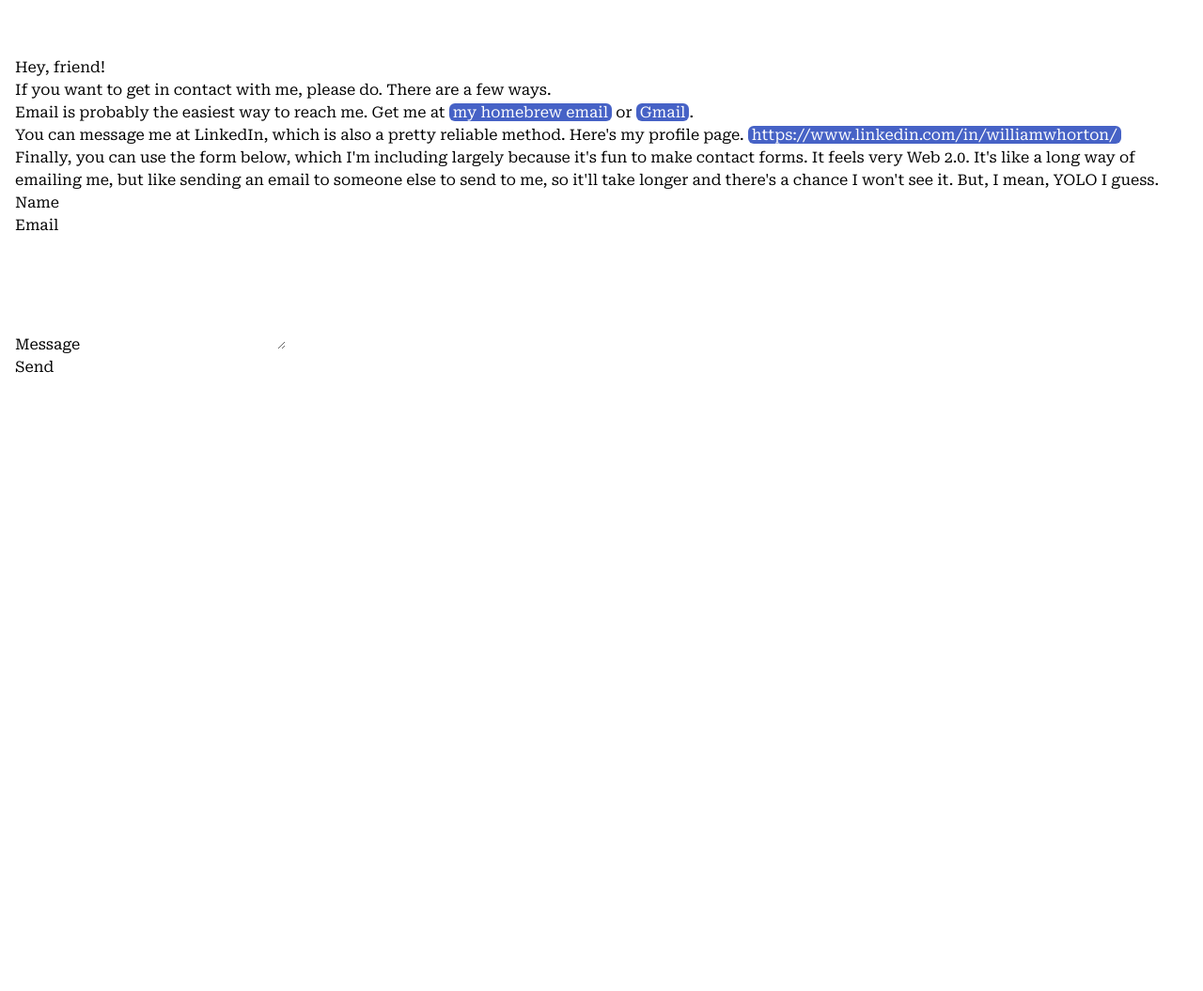
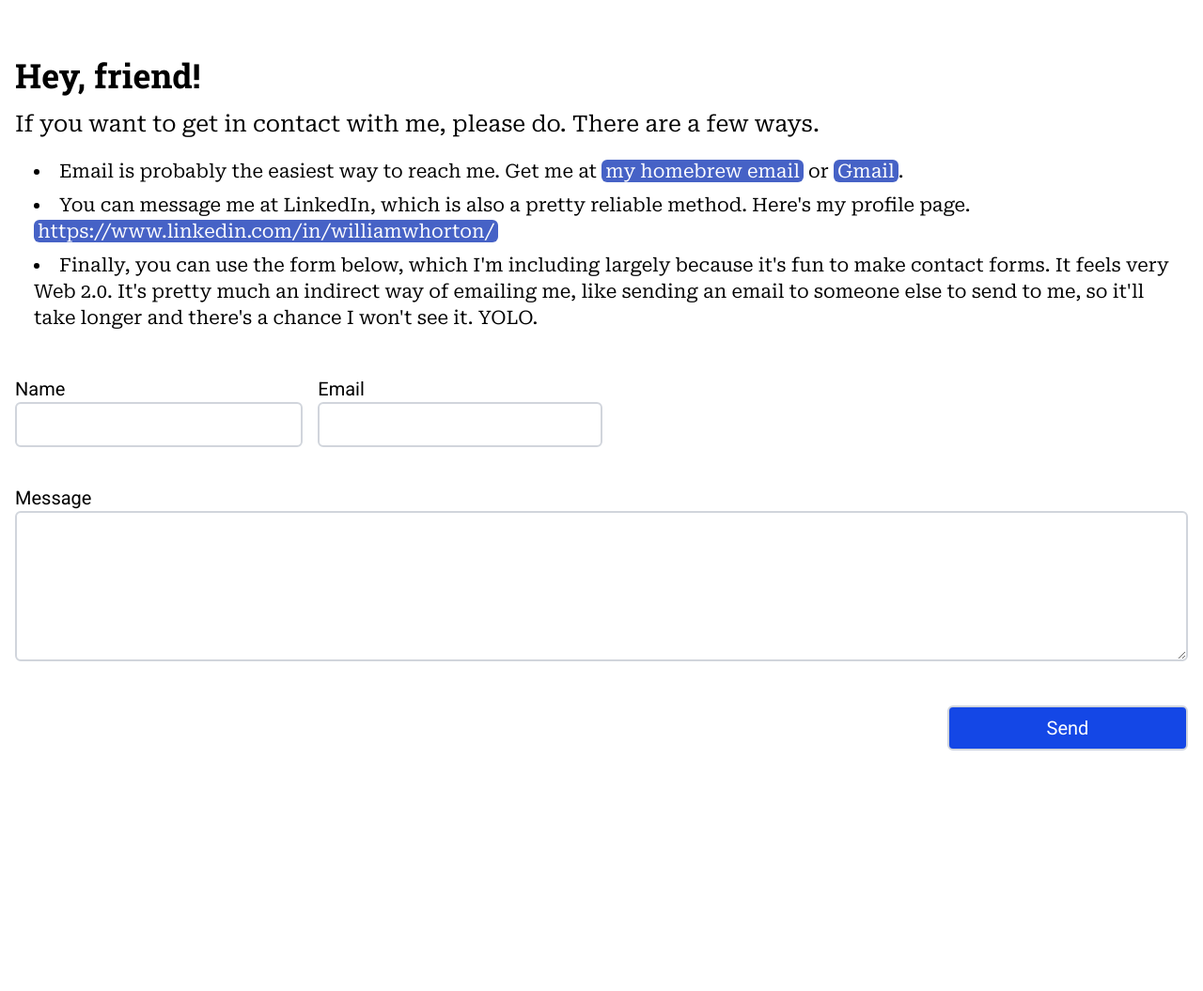
Before and after one commit to williamwhorton/WilliamWhortonDotCom, a Flask app: page /contact in a window 1280 px wide. Shown: the part 112-1167 px from the top of the page at 94% size. Before the commit the page ends 509 px from the top, so only its background shows below. Run offline with Flask 3, Linux system fonts and the light colour scheme; style sheets or scripts are compiled from the project's sources.

Commit message:
"Enhance Contact page: refine form layout with Tailwind classes, improve typography, and update input styling for better usability"

```diff
--- a/app/static/src/input.css
+++ b/app/static/src/input.css
@@ -35,6 +35,11 @@
   .link {
     @apply bg-blue-800 opacity-80 text-white rounded-md px-1;
   }
+  .contact-form {
+    input, textarea {
+      @apply w-full p-2 mb-2 border-2 border-gray-300 rounded-md;
+    }
+  }
 }
 
 @layer utilities {
--- a/app/templates/components/contact_form.html
+++ b/app/templates/components/contact_form.html
@@ -1,9 +1,11 @@
-<form method="POST">
+<form method="POST" class="flex flex-col gap-4 contact-form">
     {{ form.hidden_tag() }}
-    <p>{{ form.name.label }} {{ form.name(class="form-control") }}</p>
-    <p>{{ form.email.label }} {{ form.email(class="form-control") }}</p>
-    <p>{{ form.message.label }} {{ form.message(class="form-control", rows="5") }}</p>
-    <p>{{ form.submit(class="btn btn-primary") }}</p>
+    <div class="flex flex-row gap-4">
+        <p class="text-xl font-heading my-2">{{ form.name.label }} {{ form.name(class="form-control") }}</p>
+        <p class="text-xl font-heading my-2">{{ form.email.label }} {{ form.email(class="form-control") }}</p>
+    </div>
+    <p class="text-xl font-heading my-2">{{ form.message.label }} {{ form.message(class="form-control", rows="5") }}</p>
+    <p class="text-xl font-heading my-2 flex justify-end">{{ form.submit(class="w-3xs bg-blue-700 text-white") }}</p>
 </form>
 
 <!-- Flash messages -->
--- a/app/templates/contact/index.html
+++ b/app/templates/contact/index.html
@@ -2,16 +2,16 @@
 {% block title %}Contact{% endblock %}
 {% block body %}
     <section>
-        <h1>Hey, friend!</h1>
-        <p>If you want to get in contact with me, please do. There are a few ways.</p>
-        <section>
-            <ul>
-                <li>Email is probably the easiest way to reach me. Get me at <a class="link" href="mailto:bill@williamwhorton.com">my homebrew email</a> or <a class="link" href="mailto:whorton@gmail.com">Gmail</a>.</li>
-                <li>You can message me at LinkedIn, which is also a pretty reliable method. Here's my profile page. <a class="link" href="https://www.linkedin.com/in/williamwhorton/">https://www.linkedin.com/in/williamwhorton/</a></li>
-                <li>Finally, you can use the form below, which I'm including largely because it's fun to make contact forms. It feels very Web 2.0. It's like a long way of emailing me, but like sending an email to someone else to send to me, so it'll take longer and there's a chance I won't see it. But, I mean, YOLO I guess.</li>
+        <h1 class="text-4xl font-display font-bold mb-4">Hey, friend!</h1>
+        <p class="text-2xl font-body mb-4">If you want to get in contact with me, please do. There are a few ways.</p>
+        <section class="mt-5 ml-5 text-xl font-body">
+            <ul class="list-disc list-inside ">
+                <li class="mb-2">Email is probably the easiest way to reach me. Get me at <a class="link" href="mailto:bill@williamwhorton.com">my homebrew email</a> or <a class="link" href="mailto:whorton@gmail.com">Gmail</a>.</li>
+                <li class="mb-2">You can message me at LinkedIn, which is also a pretty reliable method. Here's my profile page. <a class="link" href="https://www.linkedin.com/in/williamwhorton/">https://www.linkedin.com/in/williamwhorton/</a></li>
+                <li class="mb-2">Finally, you can use the form below, which I'm including largely because it's fun to make contact forms. It feels very Web 2.0. It's pretty much an indirect way of emailing me, like sending an email to someone else to send to me, so it'll take longer and there's a chance I won't see it. YOLO.</li>
             </ul>
         </section>
-        <section>
+        <section class="mt-10">
             {% include 'components/contact_form.html' %}
         </section>
     </section>
```
